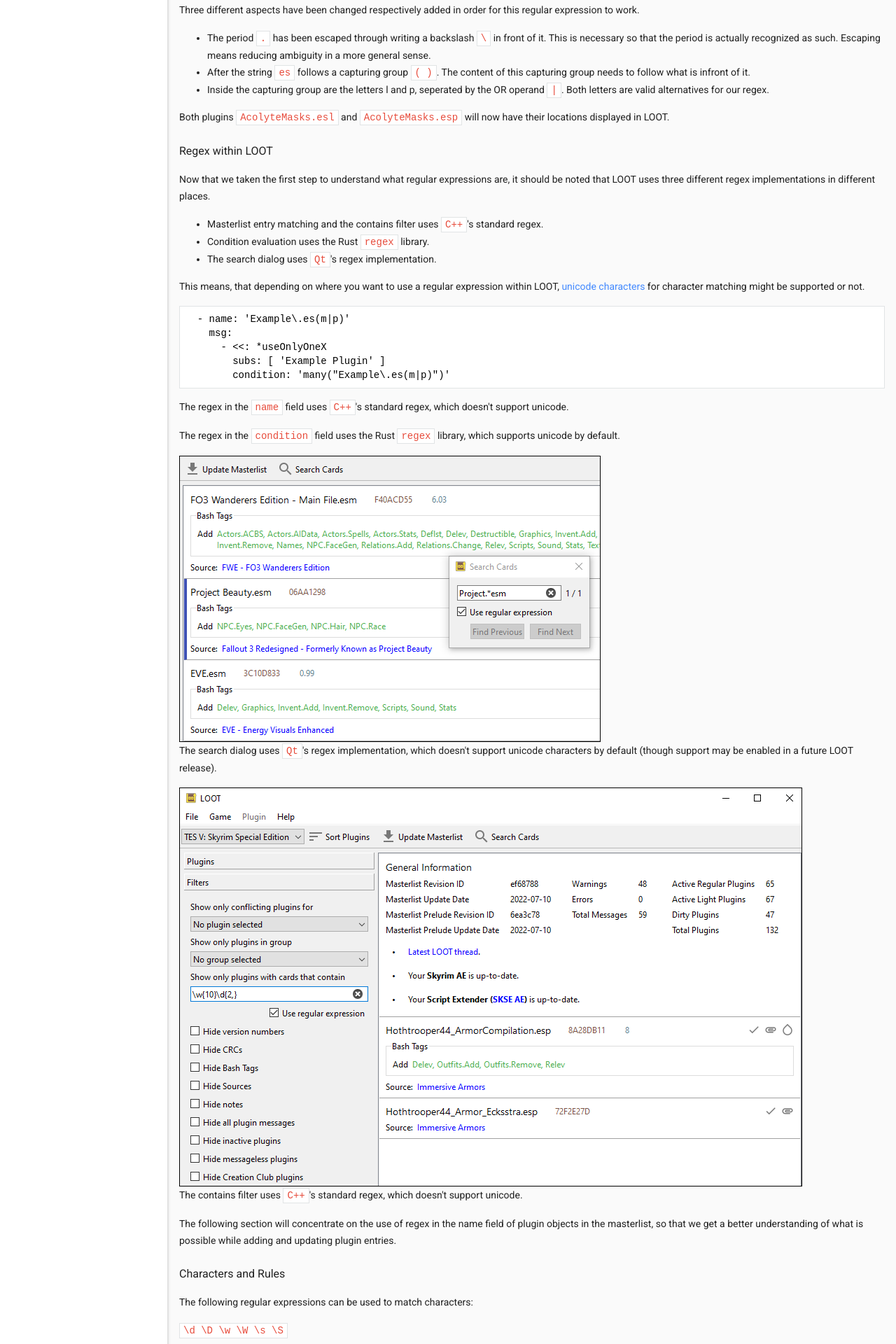
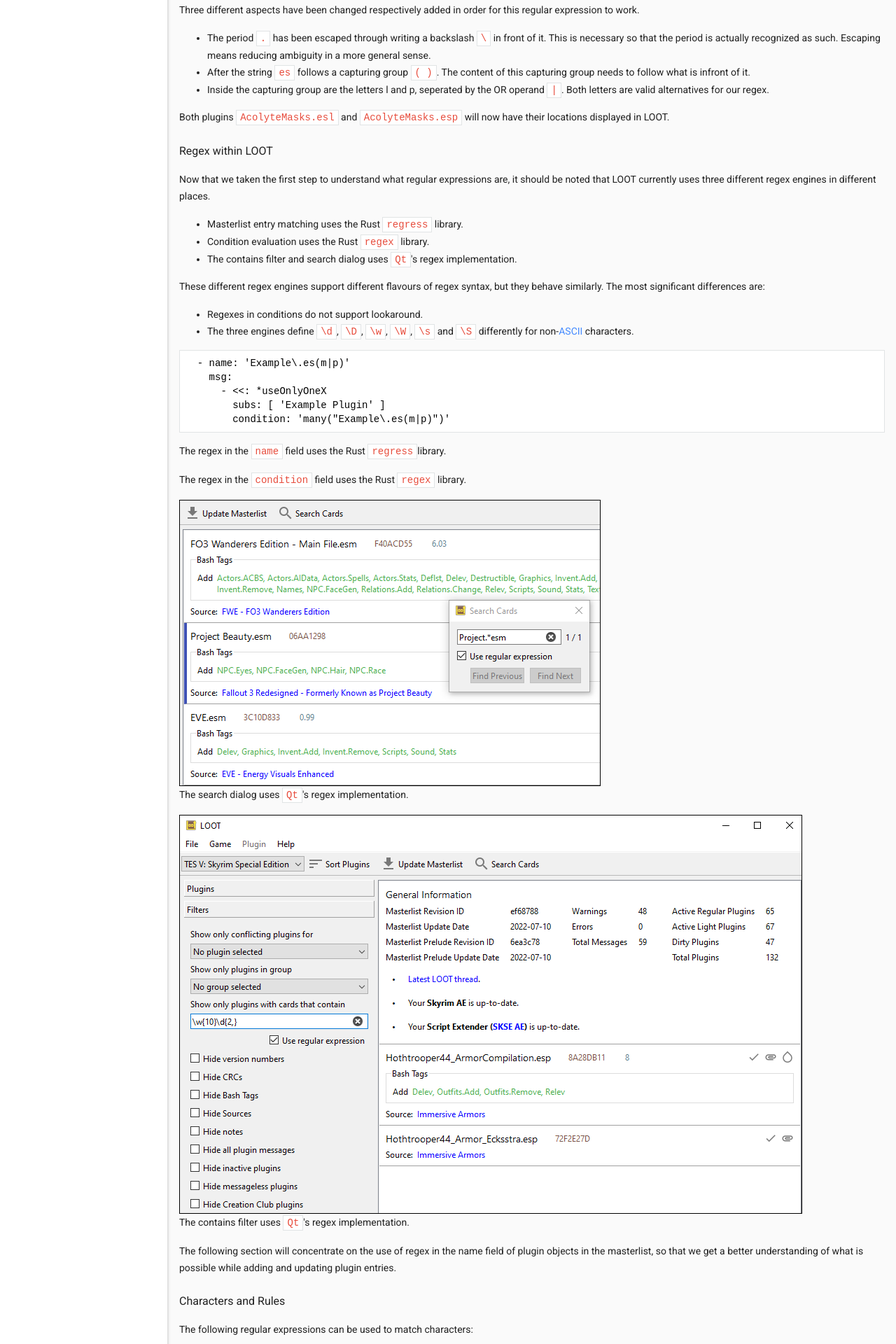
Before and after one commit to loot/loot.github.io, a Jekyll site: the page built from docs/contributing/Regular-Expression-Regex.html, in a window 1280 px wide. Shown: the part 965-2885 px from the top of the page at 70% size. Built offline with Jekyll 4.4.1, drawn with Linux system fonts in a browser that asks for light colours; some of the changed text lies outside the part shown.

Commit message:
Update regex doc for upcoming LOOT changes
The next release of LOOT (probably v0.28.0) will change what regex engines it uses and support Unicode matching.

```diff
--- a/docs/contributing/Regular-Expression-Regex.html
+++ b/docs/contributing/Regular-Expression-Regex.html
@@ -55,15 +55,19 @@
 
 <h4>Regex within LOOT</h4>
 
-<p>Now that we taken the first step to understand what regular expressions are, it should be noted that LOOT uses three different regex implementations in different places.</p>
+<p>Now that we taken the first step to understand what regular expressions are, it should be noted that LOOT currently uses three different regex engines in different places.</p>
 
 <ul>
-  <li>Masterlist entry matching and the contains filter uses <code>C++</code>'s standard regex.</li>
+  <li>Masterlist entry matching uses the Rust <code>regress</code> library.</li>
   <li>Condition evaluation uses the Rust <code>regex</code> library.</li>
-  <li>The search dialog uses <code>Qt</code>'s regex implementation.</li>
+  <li>The contains filter and search dialog uses <code>Qt</code>'s regex implementation.</li>
 </ul>
 
-<p>This means, that depending on where you want to use a regular expression within LOOT, <a href="https://en.wikipedia.org/wiki/Unicode">unicode characters</a> for character matching might be supported or not.</p>
+<p>These different regex engines support different flavours of regex syntax, but they behave similarly. The most significant differences are:</p>
+<ul>
+  <li>Regexes in conditions do not support lookaround.</li>
+  <li>The three engines define <code>\d</code>, <code>\D</code>, <code>\w</code>, <code>\W</code>, <code>\s</code> and <code>\S</code> differently for non-<a href="https://en.wikipedia.org/wiki/ASCII#Character_set">ASCII</a> characters.</li>
+</ul>
 
 <pre><code>  - name: 'Example\.es(m|p)'
     msg:
@@ -72,17 +76,17 @@
         condition: 'many("Example\.es(m|p)")'
 </code></pre>
 
-<p>The regex in the <code>name</code> field uses <code>C++</code>'s standard regex, which doesn't support unicode.</p>
+<p>The regex in the <code>name</code> field uses the Rust <code>regress</code>library.</p>
 
-<p>The regex in the <code>condition</code> field uses the Rust <code>regex</code> library, which supports unicode by default.</p>
+<p>The regex in the <code>condition</code> field uses the Rust <code>regex</code> library.</p>
 
 <img src="../../images/Regex_Search_Cards.png" alt="Regex_Search_Cards" width="602" height="409">
 
-<p>The search dialog uses <code>Qt</code>'s regex implementation, which doesn't support unicode characters by default (though support may be enabled in a future LOOT release).</p>
+<p>The search dialog uses <code>Qt</code>'s regex implementation.</p>
 
 <img src="../../images/Regex_Filter_Contain.png" alt="Regex_Filter_Contain" width="890" height="570">
 
-<p>The contains filter uses <code>C++</code>'s standard regex, which doesn't support unicode.</p>
+<p>The contains filter uses <code>Qt</code>'s regex implementation.</p>
 
 <p>The following section will concentrate on the use of regex in the name field of plugin objects in the masterlist, so that we get a better understanding of what is possible while adding and updating plugin entries.</p>
 
@@ -92,42 +96,42 @@
 <p>The following regular expressions can be used to match characters:</p>
 <p><code>\d \D \w \W \s \S</code></p>
 
+<p>Different regex engines define <code>\d</code>, <code>\w</code> and <code>\s</code> differently for non-<a href="https://en.wikipedia.org/wiki/ASCII#Character_set">ASCII</a> characters:</p>
+<ul>
+  <li><code>\d</code> matches any digit character. The <code>regress</code> engine defines <code>\d</code> as matching the digits <code>0</code> to <code>9</code>, but the <code>regex</code> and <code>Qt</code> engines will also match non-ASCII decimal digits such as <code>੩</code>.</li>
+  <li><code>\w</code> matches any word character. The three engines all define what counts as a word character differently, with too many differences to detail here.</li>
+  <li><code>\s</code> matches any whitespace character.
+    <ul>
+      <li><code>regex</code> matches all Unicode Whitespace characters.</li>
+      <li><code>Qt</code> matches all Unicode Whitespace characters, plus <code><a href="https://unicode-explorer.com/c/180E">U+180E</a></code>.</li>
+      <li><code>regress</code> matches all Unicode Whitespace characters except <code><a href="https://unicode-explorer.com/c/0085">U+0085</a></code>, and also matches <code><a href="https://unicode-explorer.com/c/FEFF">U+FEFF</a></code>.</li>
+    </ul>
+  </li>
+</ul>
+
+<p>The uppercase expressions are easy to define: <code>\D</code> matches everything that doesn't match <code>\d</code>, <code>\W</code> matches everything that doesn't match <code>\w</code>, and <code>\S</code> matches everything that doesn't match <code>\s</code>.</p>
+
 <p>In order to get a feeling what sorts of characters these expressions are capable of matching, let's take the following set of characters as reference:</p>
 
-<p>Digits:</p>
-<p><code>0 1 2 3 4 5 6 7 8 9</code></p>
+<p>Digits: <code>0 1 2 3 4 5 6 7 8 9</code></p>
 
-<p>Latin Alphabet:</p>
-<p><code>A B C D E F G H I J K L M N O P Q R S T U V W X Y Z</code></p>
+<p>Latin Alphabet: <code>A B C D E F G H I J K L M N O P Q R S T U V W X Y Z</code></p>
 
-<p>Additional Latin Characters:</p>
-<p><code>Ä Æ Ö Ü</code></p>
+<p>Additional Latin Characters: <code>Ä Æ Ö Ü</code></p>
 
-<p>Special Characters:</p>
-<p><code>! # $ % & ( ) , . ' ` - ; [ ] ^ _ { } ~ € + = Œ ੩</code></p>
+<p>Special Characters: <code>! # $ % & ( ) , . ' ` - ; [ ] ^ _ { } ~ € + = Œ ੩</code></p>
 
-<p>Greek Alphabet:</p>
-<p><code>α β γ δ ε ζ η θ ι κ λ μ ν ξ ο π ρ σ ς τ υ φ χ ψ ω</code></p>
+<p>Greek Alphabet: <code>α β γ δ ε ζ η θ ι κ λ μ ν ξ ο π ρ σ ς τ υ φ χ ψ ω</code></p>
 
-<p>Japanese Hiragana:</p>
-<p><code>あ い う え お か き く け こ さ し す せ そ た ち つ て と な に ぬ ね の は ひ ふ へ ほ ま み む め も や ゆ よ ら り る れ ろ わ を ん</code></p>
+<p>Japanese Hiragana: <code>あ い う え お か き く け こ さ し す せ そ た ち つ て と な に ぬ ね の は ひ ふ へ ほ ま み む め も や ゆ よ ら り る れ ろ わ を ん</code></p>
 
-<p>Japanese Katakana:</p>
-<p><code>ア イ ウ エ オ カ キ ク ケ コ サ シ ス セ ソ タ チ ツ テ ト ナ ニ ヌ ネ ノ ハ ヒ フ ヘ ホ マ ミ ム メ モ ヤ ユ ヨ ラ リ ル レ ロ ワ ヲ ン</code></p>
+<p>Japanese Katakana: <code>ア イ ウ エ オ カ キ ク ケ コ サ シ ス セ ソ タ チ ツ テ ト ナ ニ ヌ ネ ノ ハ ヒ フ ヘ ホ マ ミ ム メ モ ヤ ユ ヨ ラ リ ル レ ロ ワ ヲ ン</code></p>
 
 <p>Through testing the following rules could be derived:</p>
 
 <ul>
-  <li><code>\d</code> can be used exclusively for digits 0 to 9</li>
-  <li><code>\D</code> can be used to identify (non-digit) characters from the Latin Alphabet (except <code>Ä Æ Ö Ü</code>) and all the Special Characters</li>
-
-  <li><code>\w</code> can be used for the digits 0 to 9, for any of the normal letters from the Latin Alphabet and for the underscore _</li>
-  <li><code>\W</code> can detect exclusively all the special characters except the underscore _ (and no digits or Latin characters)</li>
-
-  <li><code>\s</code> detects whitespace</li>
-  <li><code>\S</code> can detect non-whitespace characters: digits, Latin characters (except additional ones) and the special characters</li>
-
-  <li>None of the expressions <code>\d \D \w \W \S</code> apply for the Greek and Japanese characters</li>
+  <li><code>\d</code> can be used exclusively for digits 0 to 9 when using <code>regress</code>, but will also match <code>੩</code> when using <code>regex</code> or <code>Qt</code>.</li>
+  <li><code>\w</code> can be used for the digits 0 to 9, for any of the normal letters from the Latin Alphabet and for the underscore <code>_</code> when using <code>regress</code>. It will match all of the reference characters above except the symbols <code>! # $ % & ( ) , . ' ` - ; [ ] ^ { } ~ € + =</code> when using <code>Qt</code> or <code>regex</code>.</li>
 </ul>
 
 
```
